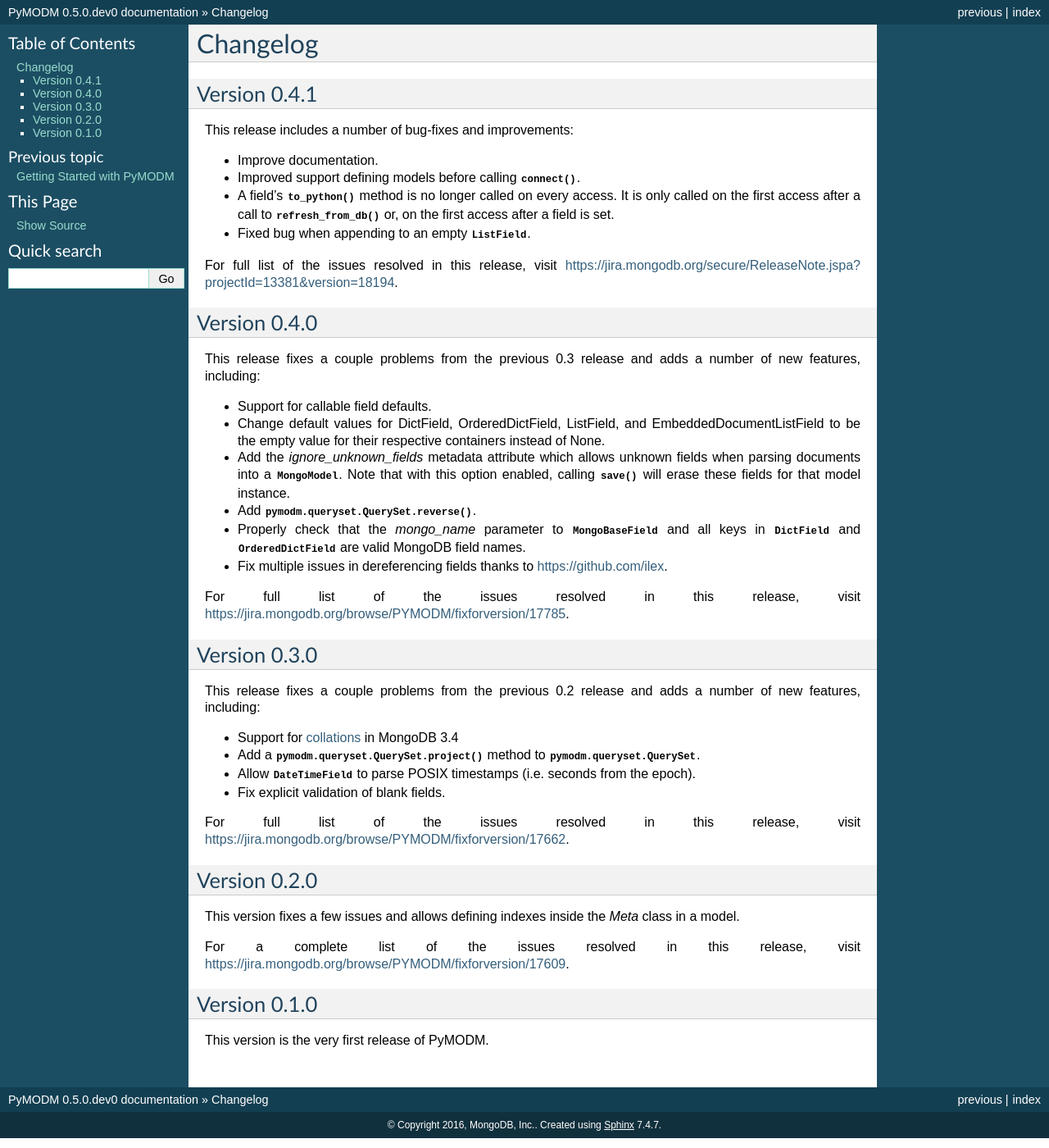
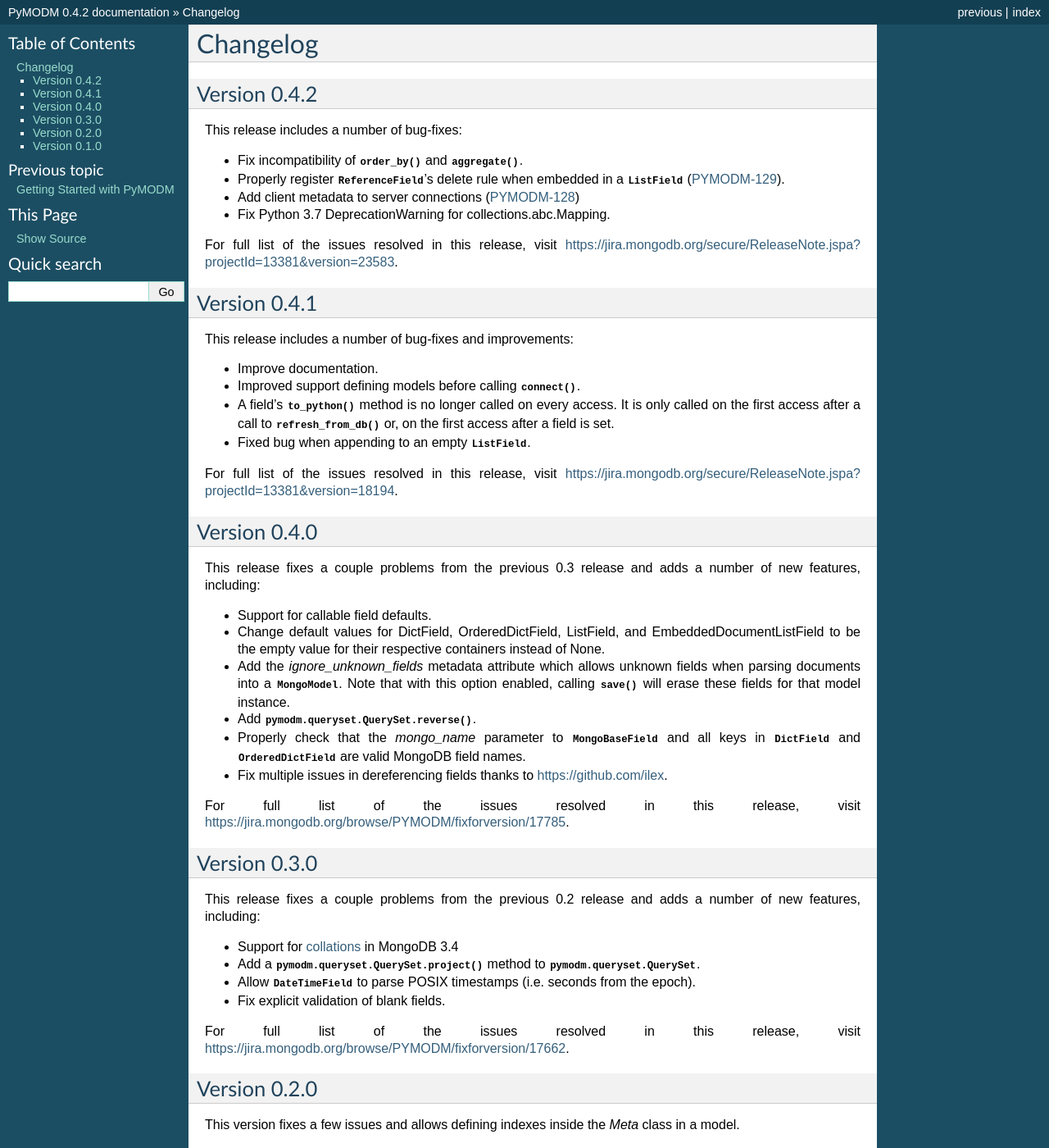
Before and after one commit to mongodb/pymodm, a Sphinx documentation site: the page built from doc/changelog.rst, in a window 1280 px wide and 1400 px high. Shown: the whole window at 82% size. Built offline with Sphinx 7.4.7, drawn with Linux system fonts in a browser that asks for light colours; some of the changed text lies outside the part shown.

Commit message:
BUMP 0.4.2

```diff
--- a/doc/changelog.rst
+++ b/doc/changelog.rst
@@ -1,5 +1,23 @@
 Changelog
 =========
+
+Version 0.4.2
+-------------
+
+This release includes a number of bug-fixes:
+
+* Fix incompatibility of :meth:`~pymodm.queryset.QuerySet.order_by` and
+  :meth:`~pymodm.queryset.QuerySet.aggregate`.
+* Properly register :class:`~pymodm.fields.ReferenceField`'s delete rule
+  when embedded in a :class:`~pymodm.fields.ListField`
+  (`PYMODM-129 <https://jira.mongodb.org/browse/PYMODM-129>`_).
+* Add client metadata to server connections
+  (`PYMODM-128 <https://jira.mongodb.org/browse/PYMODM-128>`_)
+* Fix Python 3.7 DeprecationWarning for collections.abc.Mapping.
+
+For full list of the issues resolved in this release, visit
+https://jira.mongodb.org/secure/ReleaseNote.jspa?projectId=13381&version=23583.
+
 
 Version 0.4.1
 -------------
--- a/pymodm/__init__.py
+++ b/pymodm/__init__.py
@@ -20,4 +20,4 @@
 
 __all__ = fields.__all__ + connection.__all__ + base.__all__
 
-version = '0.5.0.dev0'
+version = '0.4.2'
--- a/setup.py
+++ b/setup.py
@@ -20,7 +20,7 @@
     use_setuptools()
     from setuptools import setup, find_packages
 
-VERSION = '0.5.0.dev0'
+VERSION = '0.4.2'
 
 LONG_DESCRIPTION = None
 try:
```
